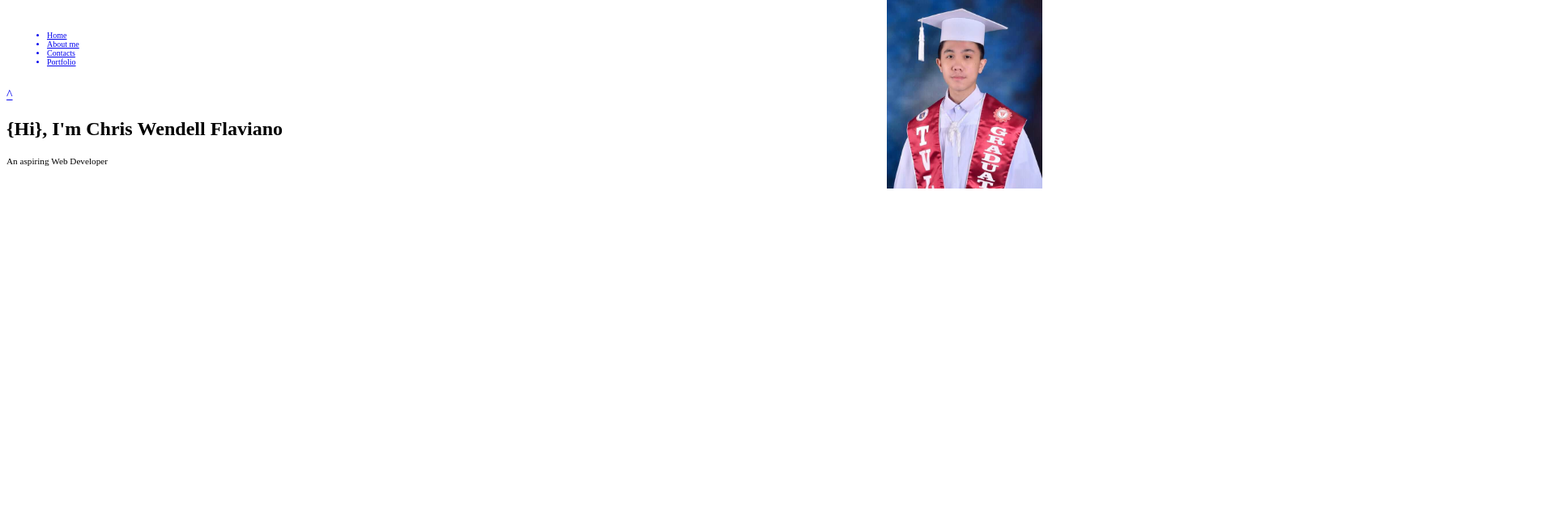
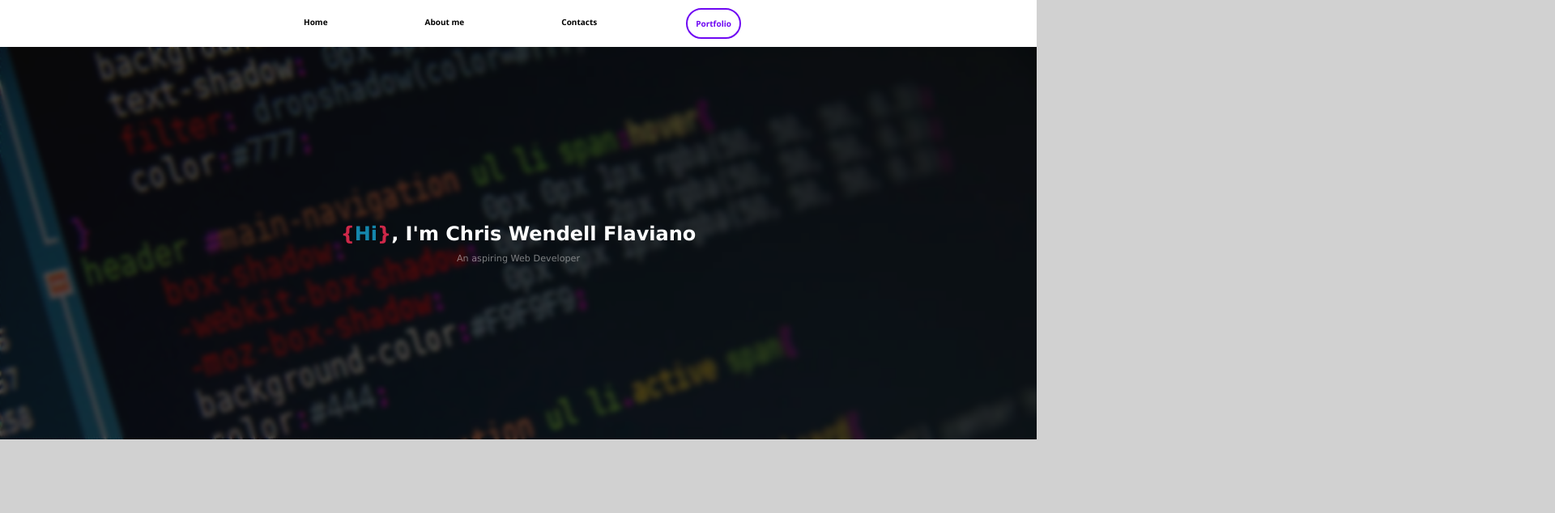
Before and after one commit to CWF105/chrsssportfolio, a plain HTML site: page index.html in a window 1280 px wide. Shown: the top 634 px of the page at 81% size, 1920 px wide, since content can reach past the window. Drawn offline with nearby package versions, Linux system fonts and the light colour scheme.

Commit message:
Update index.html

```diff
--- a/index.html
+++ b/index.html
@@ -4,7 +4,7 @@
     <meta charset="UTF-8">
     <meta name="viewport" content="width=device-width, initial-scale=1.0">
     <!-- <link rel="stylesheet" href="assets/css/index.css"> -->
-    <link rel="stylesheet" href="assets/css/indexcss">
+    <link rel="stylesheet" href="assets/css/index.css">
     <link rel="stylesheet" href="assets/css/screenSizes.css">
     <title>Chris Wendell Flaviano</title>
 </head>
```
